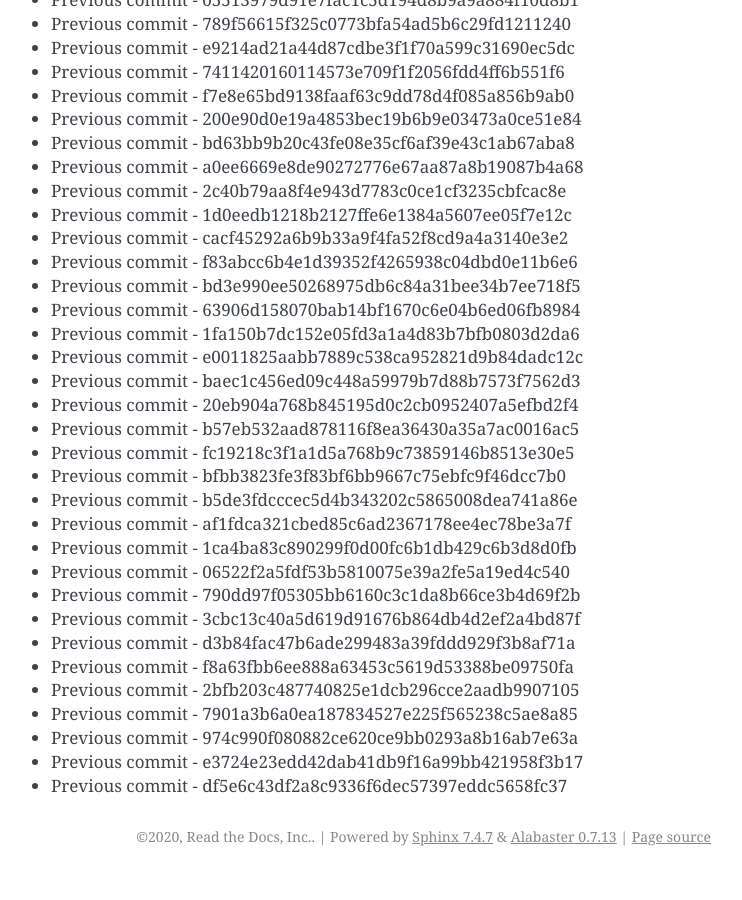
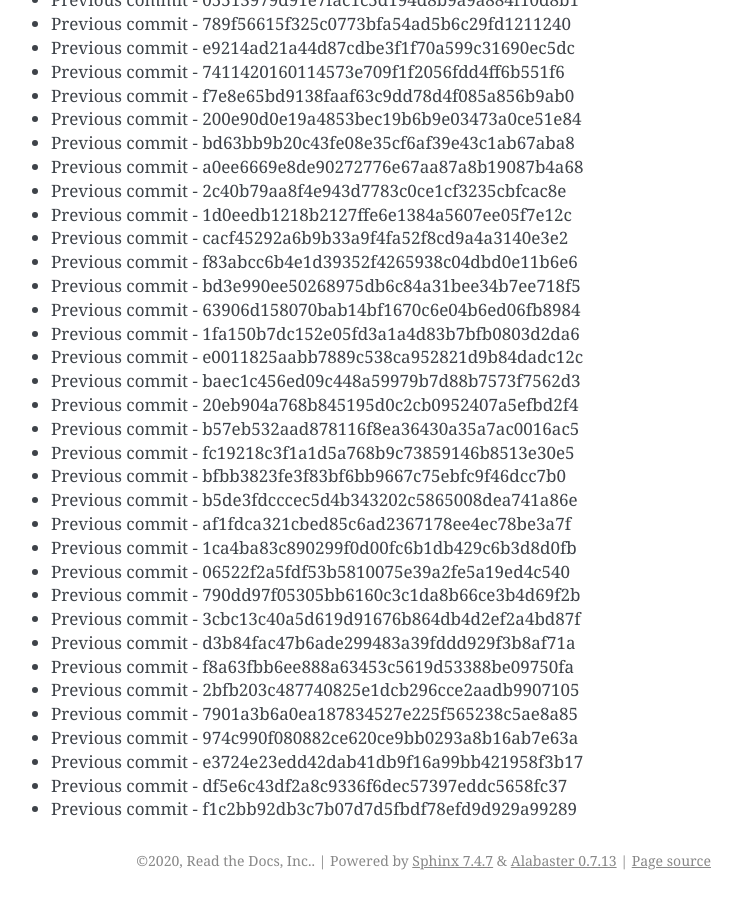
Before and after one commit to readthedocs/rtd-git-stresstest, a Sphinx documentation site: the page built from docs/updates.rst, in a window 1280 px wide and 900 px high, scrolled down 68857 px. Shown: the whole window, without its empty margins (399-1141 px from the left). Built offline with Sphinx 7.4.7, drawn with Linux system fonts in a browser that asks for light colours; before the commit the page ends 69733 px from its top, so only the background shows below that.

Commit message:
Generating commit from previous: f1c2bb92db3c7b07d7d5fbdf78efd9d929a99289

```diff
--- a/docs/updates.rst
+++ b/docs/updates.rst
@@ -2925,3 +2925,4 @@ It can be tested for any performance characteristics.
 * Previous commit - 974c990f080882ce620ce9bb0293a8b16ab7e63a
 * Previous commit - e3724e23edd42dab41db9f16a99bb421958f3b17
 * Previous commit - df5e6c43df2a8c9336f6dec57397eddc5658fc37
+* Previous commit - f1c2bb92db3c7b07d7d5fbdf78efd9d929a99289
```
